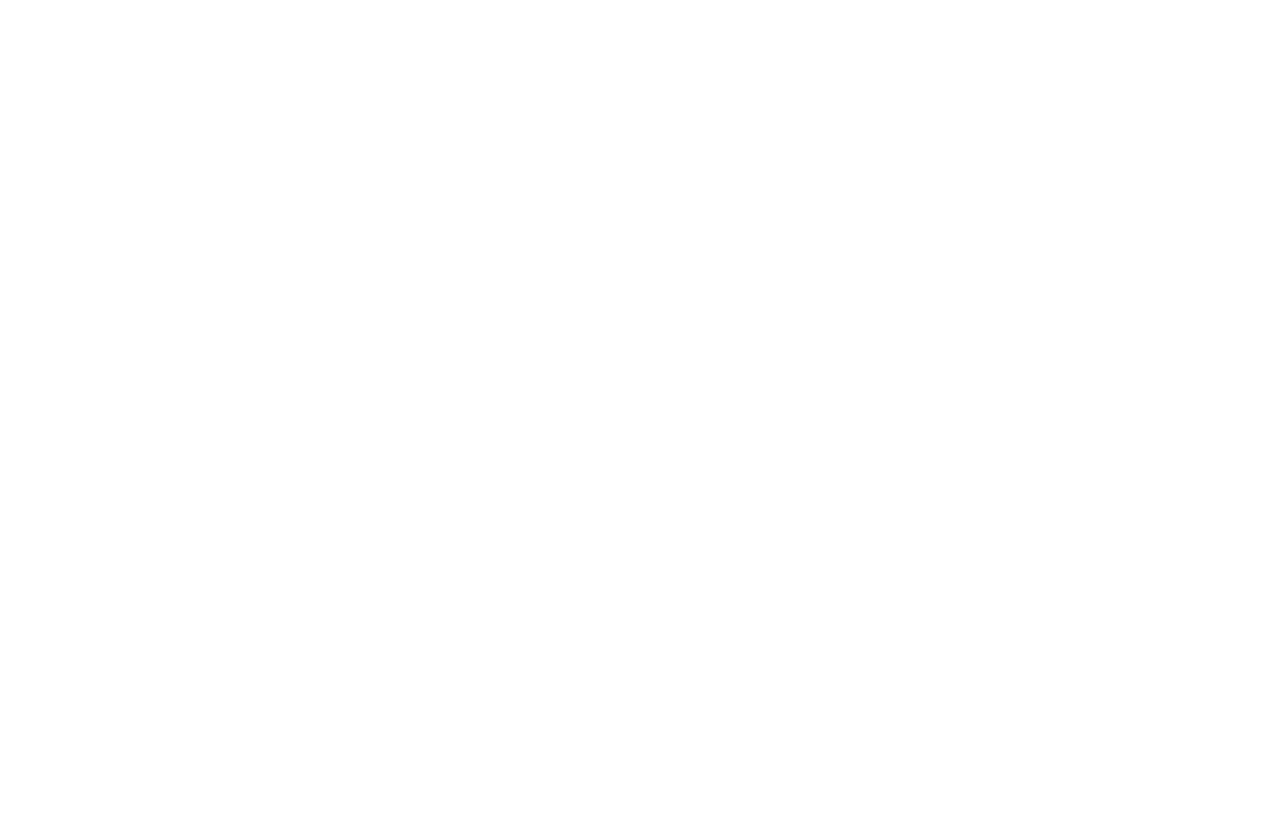
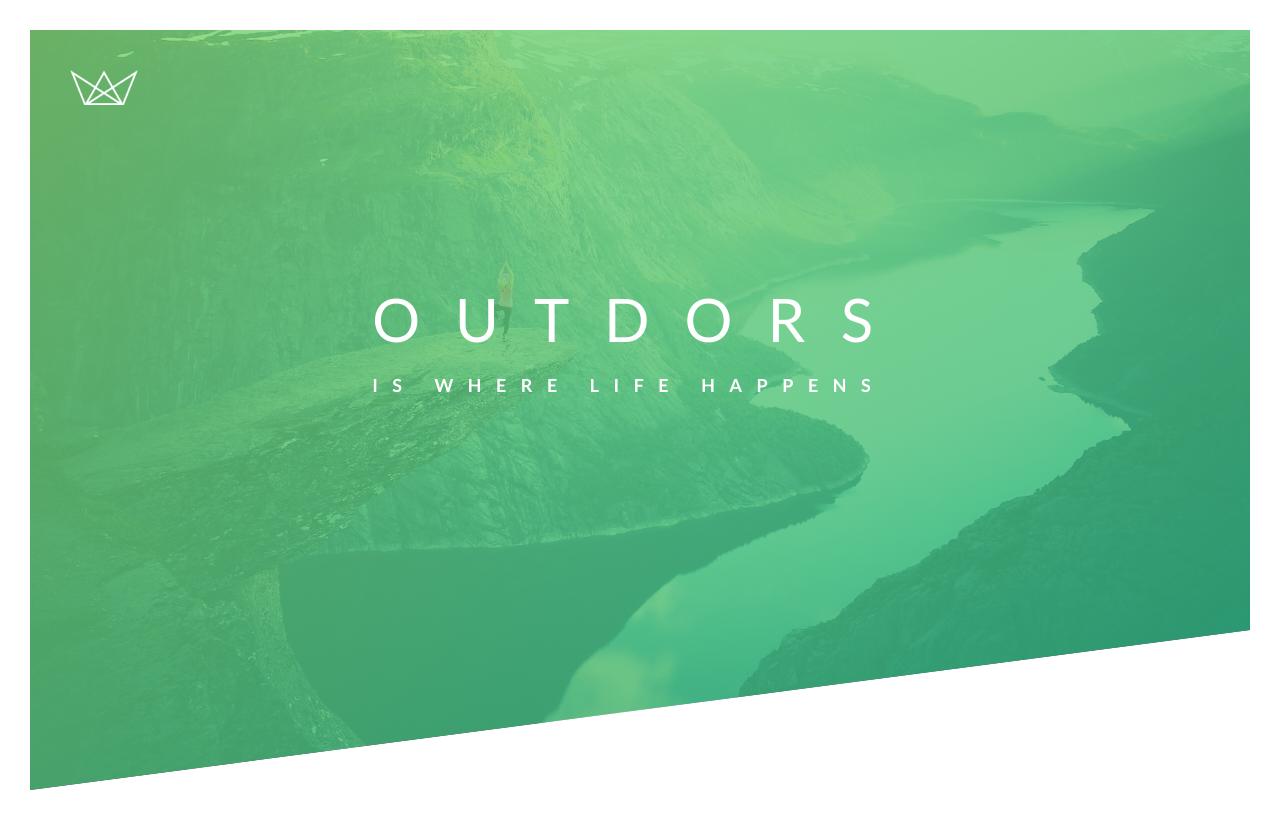
Before and after one commit to rmamchyk/natours, a plain HTML site: page index.html in a window 1280 px wide. Drawn offline with Linux system fonts and the light colour scheme.

Commit message:
Created header section with background image

```diff
--- a/css/style.css
+++ b/css/style.css
@@ -6,3 +6,69 @@ Medium green: #55c57a
 Dark green: #28b485
 
 */
+
+* {
+    margin: 0;
+    padding: 0;
+    box-sizing: border-box;
+}
+
+body {
+    font-family: "Lato", sans-serif;
+    font-weight: 400;
+    font-size: 16px;
+    line-height: 1.7;
+    color: #777;
+    padding: 30px;
+}
+
+.header {
+    height: 95vh;
+    background-image: linear-gradient(
+        to right bottom,
+        rgba(126, 213, 111, 0.8),
+        rgba(40, 180, 131, 0.8)
+        ),
+        url(../img/hero.jpg);
+    background-size: cover;
+    background-position: top;
+    clip-path: polygon(0 0, 100% 0, 100% 75vh, 0 100%);
+    position: relative;
+}
+
+
+.logo-box {
+    position: absolute;
+    top: 40px;
+    left: 40px;
+}
+
+.logo {
+    height: 35px;
+}
+
+.text-box {
+    position: absolute;
+    top: 40%;
+    left: 50%;
+    transform: translate(-50%, -50%);
+}
+
+.heading-primary {
+    color: #fff;
+    text-transform: uppercase;
+}
+
+.heading-primary-main {
+    display: block;
+    font-size: 60px;
+    font-weight: 400;
+    letter-spacing: 35px;
+}
+
+.heading-primary-sub {
+    display: block;
+    font-size: 18px;
+    font-weight: 700;
+    letter-spacing: 14.5px;
+}
--- a/index.html
+++ b/index.html
@@ -13,7 +13,17 @@
         <title>Natours | Exciting tours for adventurous people</title>
     </head>
     <body>
-
+        <header class="header">
+           <div class="logo-box">
+               <img class="logo" src="img/logo-white.png" alt="Logo">
+            </div>
+            <div class="text-box">
+                <h1 class="heading-primary">
+                    <span class="heading-primary-main">Outdors</span>
+                    <span class="heading-primary-sub">is where life happens</span>
+                </h1>
+            </div>
+        </header>
 
     </body>
 </html>
```
